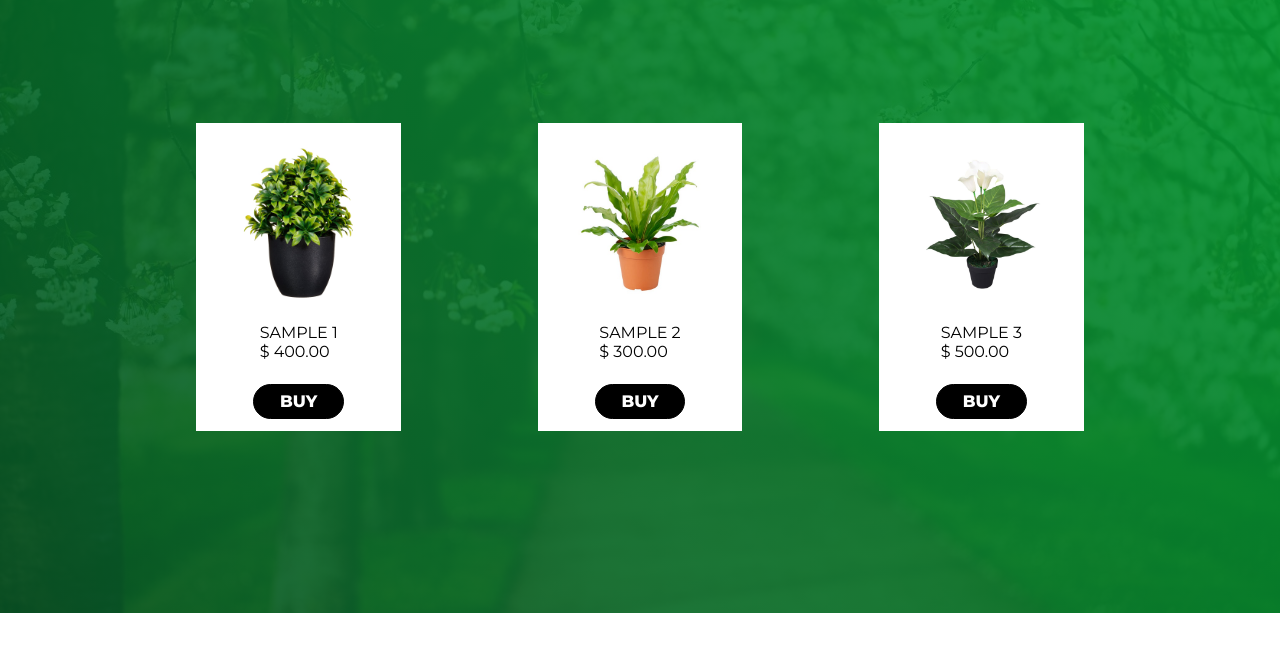
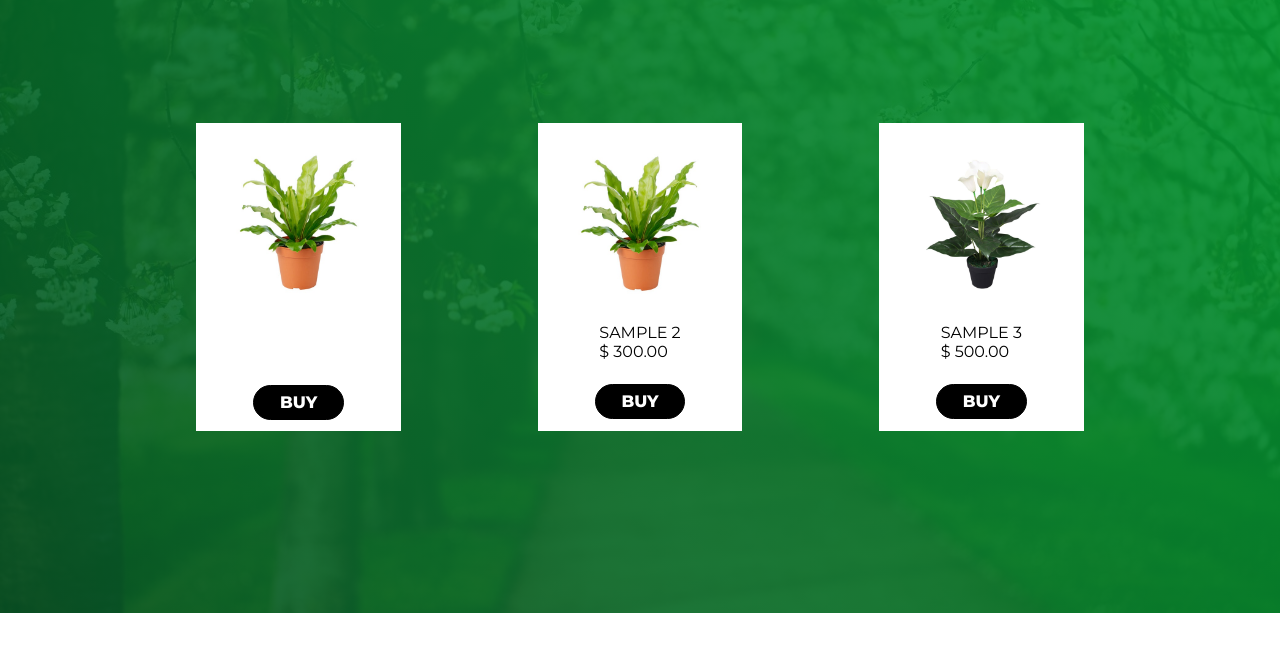
Before and after one commit to AnujSharma141/ShoppingCart, a plain HTML site: page index.html in a window 1280 px wide. Shown: the part 123-774 px from the top of the page. Drawn offline with Linux system fonts and the light colour scheme; files whose address does not match are found by name.

Commit message:
Update index.html

```diff
--- a/index.html
+++ b/index.html
@@ -18,13 +18,10 @@
 
 
       <div class="upper">
-        <img src="img/1.jpg" id="text"/>
-        SAMPLE 1<br/>
-        $ 400.00
+        <img src="img/2.jpg" id="text"/>
+        <div id="item1"></div>
+        <div id="item1-price"></div>
         <div id="tab">
-          <!--<div id="main">0</div>
-        <button id="call" onclick="add()">+</button>
-        <button id="call" onclick="remove()">-</button>-->
         <div id="buy" onclick="buy()">BUY</div>
         </div>
       </div>
```
